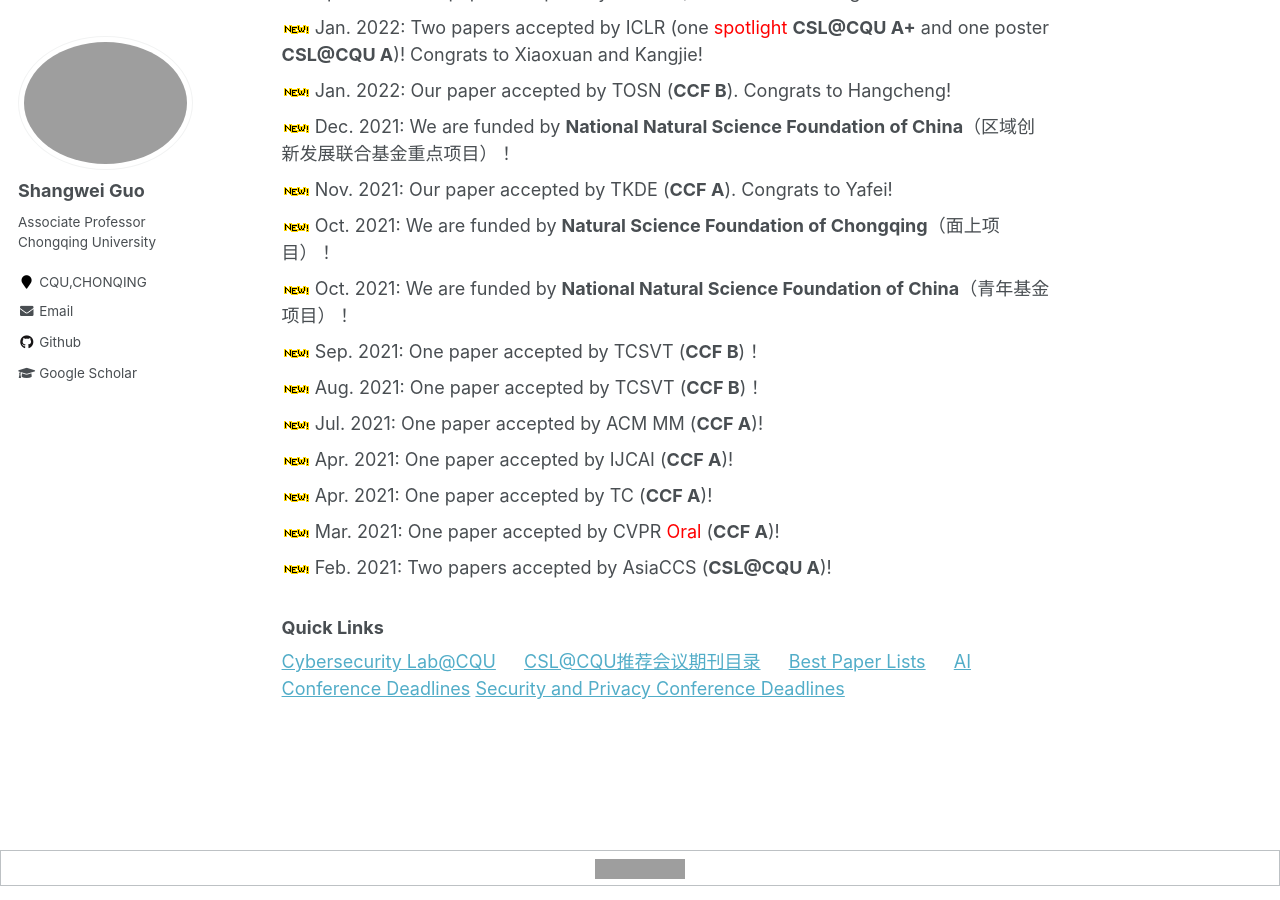
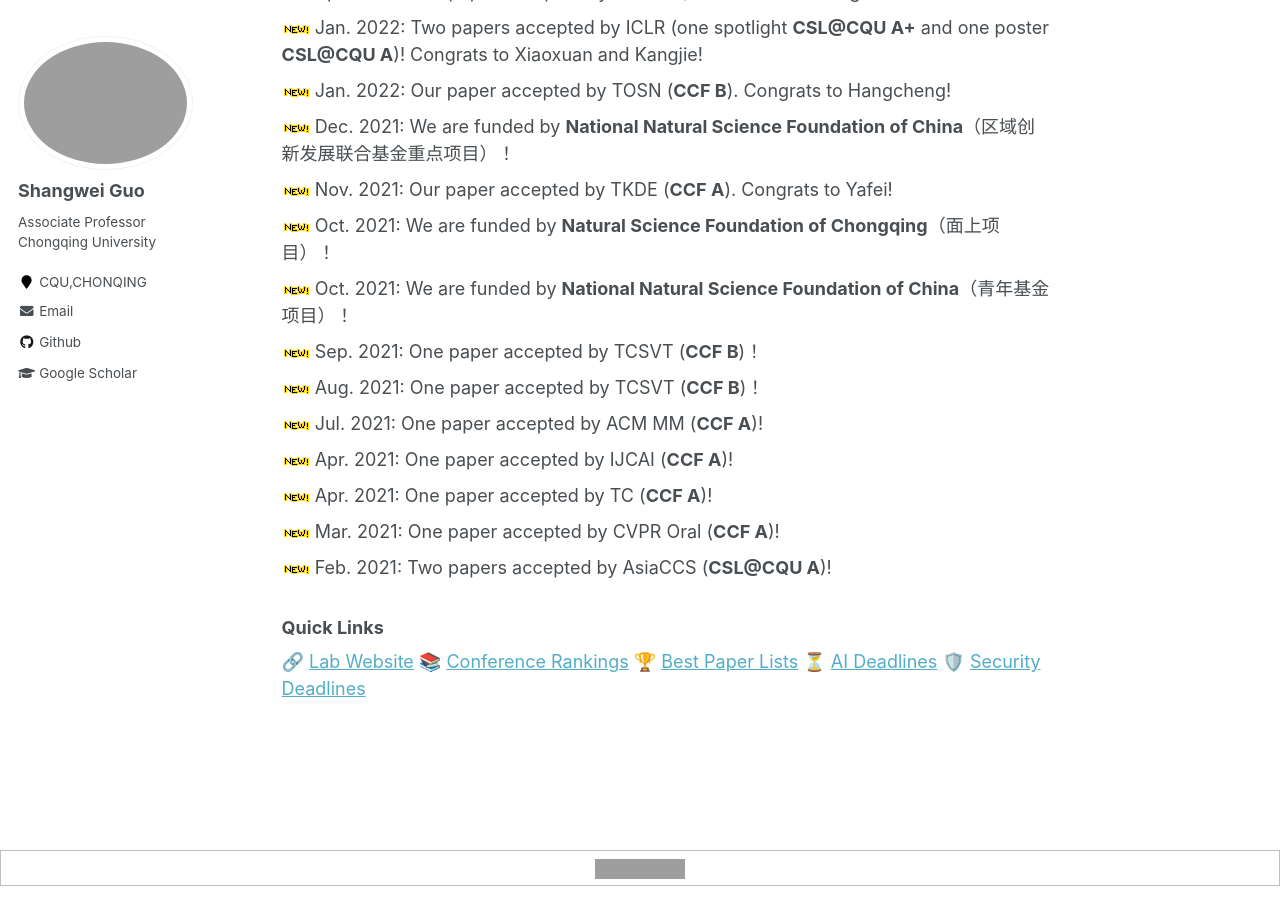
Before and after one commit to guoshangwei/guoshangwei.github.io, a Jekyll site: the page built from _pages/home.md, in a window 1280 px wide and 900 px high, scrolled down 1909 px. Built offline with Jekyll 4.4.1, drawn with Linux system fonts in a browser that asks for light colours; some of the changed text lies outside the part shown; grey boxes are pictures that could not be loaded.

Commit message:
ai revise"

```diff
--- a/_pages/home.md
+++ b/_pages/home.md
@@ -21,7 +21,8 @@ Shangwei is an associate professor in the College of Computer Science, Chongqing
 
 # News
 
-![](../images/new.gif) Jan. 2025: One paper accepted by WWW (**CCF A**)！Congrats to Hao!
+
+![](../images/new.gif) Jan. 2025: One paper accepted by WWW <font  color=red >Oral</font> (**CCF A**)！Congrats to Hao!
 
 ![](../images/new.gif) Jan. 2025: One paper accepted by TIP (**CCF A**)！Congrats to Xu!
 
@@ -64,7 +65,7 @@ Shangwei is an associate professor in the College of Computer Science, Chongqing
 
 ![](../images/new.gif) Mar. 2023: One paper accepted by TPAMI (**CCF A**)！Congrats to Wei and Xu!
 
-![](../images/new.gif) Mar. 2023: One paper accepted by ICME <font  color=red >Oral</font> (**CCF B**)！Congrats to Jialing and Zhen!
+![](../images/new.gif) Mar. 2023: One paper accepted by ICME <span class="oral">Oral</span> (**CCF B**)！Congrats to Jialing and Zhen!
 
 ![](../images/new.gif) Feb. 2023: One paper accepted by TCSVT (**CCF B**)! Congrats to Ying!
 
@@ -80,7 +81,7 @@ Shangwei is an associate professor in the College of Computer Science, Chongqing
 
 <!-- ![](../images/new.gif) Oct. 2022: Prof. Guozhu Meng ([孟国柱](https://impillar.github.io/)), Institute of Information Engineering, Chinese Academy of Sciences, gave an online talk. -->
 
-<!-- ![](../images/new.gif) Aug. 2022: Prof. Ming Fan ([范铭](http://gr.xjtu.edu.cn/web/mingfan)), Xi‘an Jiaotong University, gave an online talk. -->
+<!-- ![](../images/new.gif) Aug. 2022: Prof. Ming Fan ([范铭](http://gr.xjtu.edu.cn/web/mingfan)), Xi'an Jiaotong University, gave an online talk. -->
 
 ![](../images/new.gif) Jul. 2022: We are funded by **CCF-Tencent Open Fund** (CCF-腾讯犀牛基金)！
 
@@ -102,7 +103,7 @@ Shangwei is an associate professor in the College of Computer Science, Chongqing
 
 ![](../images/new.gif) Apr. 2022: One paper accepted by NAACL (**CSL@CQU A**)! Congrats to Leilei!
 
-![](../images/new.gif) Jan. 2022: Two papers accepted by ICLR (one <font  color=red >spotlight</font> **CSL@CQU A+** and one poster **CSL@CQU A**)! Congrats to Xiaoxuan and Kangjie!
+![](../images/new.gif) Jan. 2022: Two papers accepted by ICLR (one <span class="oral">spotlight</span> **CSL@CQU A+** and one poster **CSL@CQU A**)! Congrats to Xiaoxuan and Kangjie!
 
 ![](../images/new.gif) Jan. 2022: Our paper accepted by TOSN (**CCF B**). Congrats to Hangcheng!
 
@@ -124,11 +125,15 @@ Shangwei is an associate professor in the College of Computer Science, Chongqing
 
 ![](../images/new.gif) Apr. 2021: One paper accepted by TC (**CCF A**)!
 
-![](../images/new.gif) Mar. 2021: One paper accepted by CVPR <font  color=red >Oral</font> (**CCF A**)!
+![](../images/new.gif) Mar. 2021: One paper accepted by CVPR <span class="oral">Oral</span> (**CCF A**)!
 
 ![](../images/new.gif) Feb. 2021: Two papers accepted by AsiaCCS (**CSL@CQU A**)!
 
 
 ### Quick Links
 
-[Cybersecurity Lab@CQU](https://github.com/csl-cqu) &ensp;&ensp; [CSL@CQU推荐会议期刊目录](https://github.com/csl-cqu/Conference-Journal-Ranks) &ensp;&ensp; [Best Paper Lists](https://jeffhuang.com/best_paper_awards/) &ensp;&ensp; [AI Conference Deadlines](https://aideadlin.es/?sub=ML) [Security and Privacy Conference Deadlines](https://sec-deadlines.github.io/)
+🔗 [Lab Website](https://github.com/csl-cqu)
+📚 [Conference Rankings](https://github.com/csl-cqu/Conference-Journal-Ranks)
+🏆 [Best Paper Lists](https://jeffhuang.com/best_paper_awards/)
+⏳ [AI Deadlines](https://aideadlin.es/?sub=ML)
+🛡️ [Security Deadlines](https://sec-deadlines.github.io/)
```
